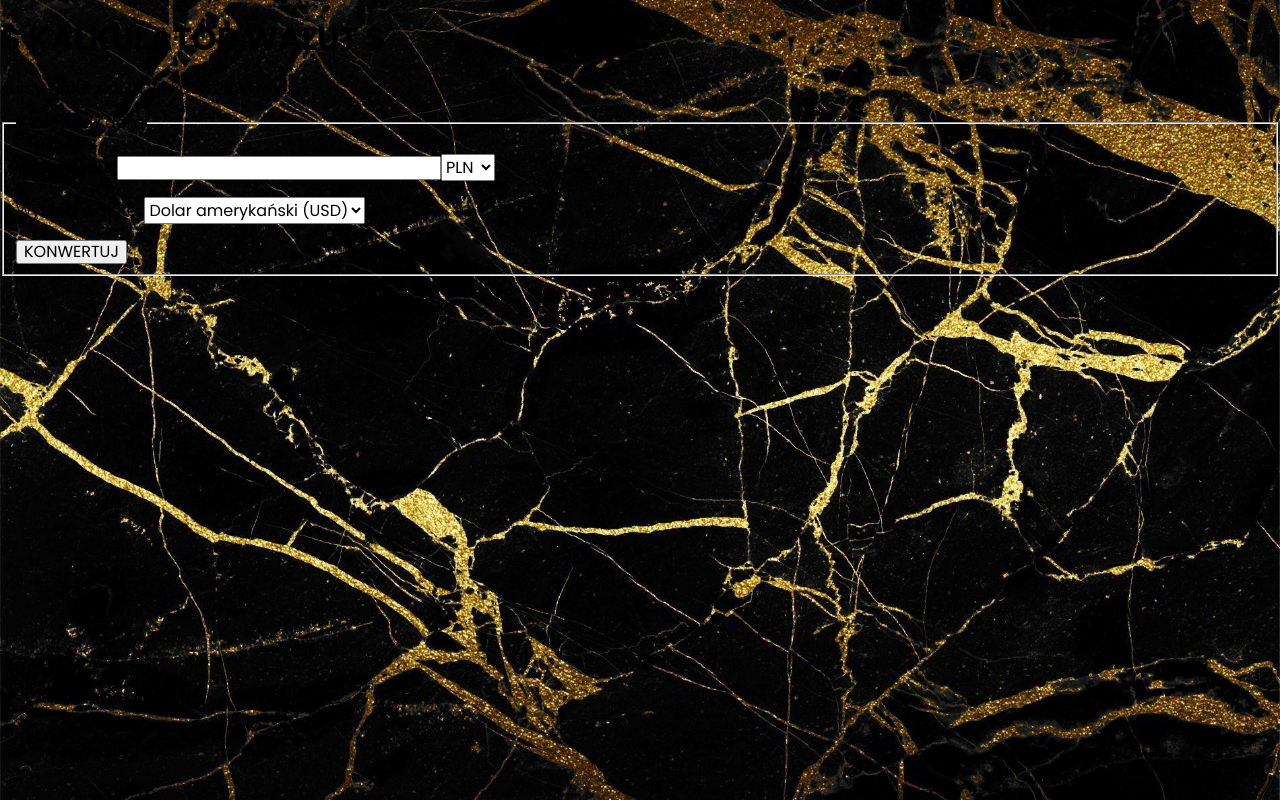
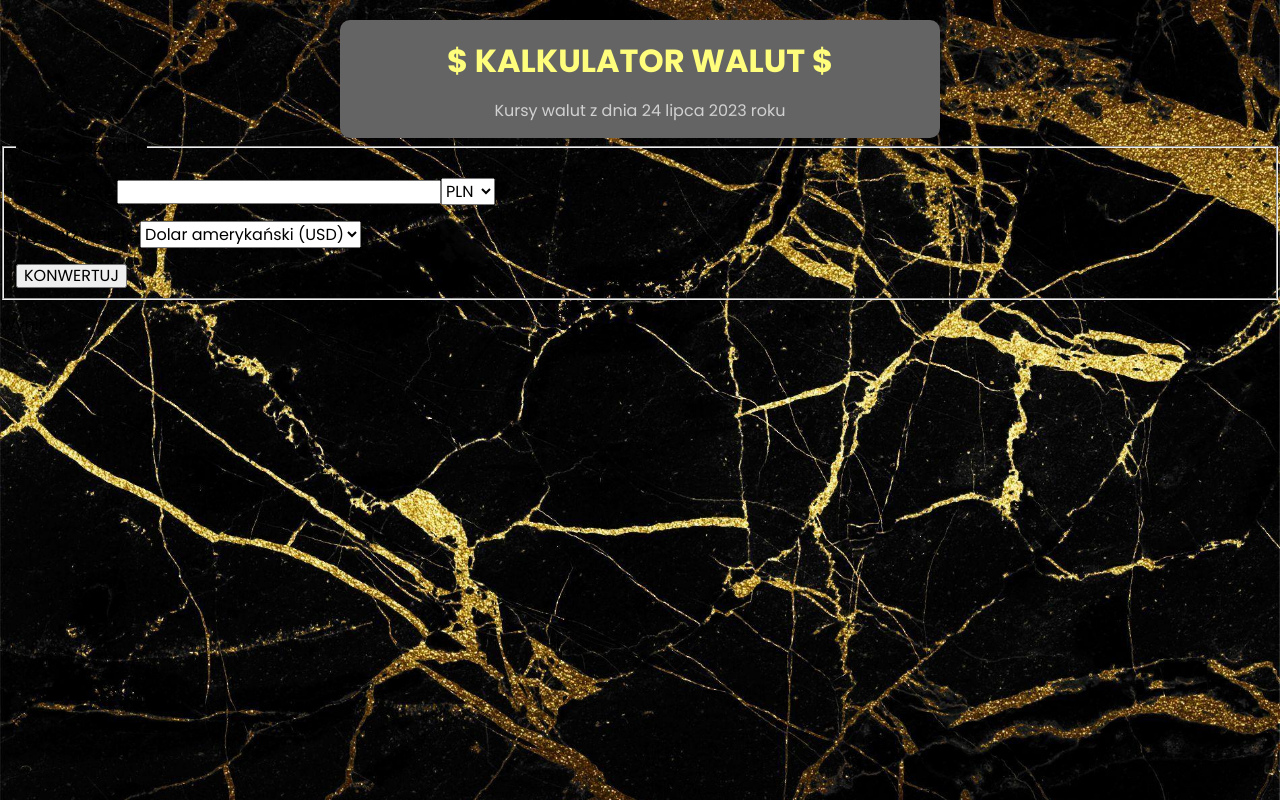
Before and after one commit to wojdaSoftware/currency-converter-react, a React (Create React App) app: page / in a window 1280 px wide. Built offline with nearby package versions, Linux system fonts and the light colour scheme.

Commit message:
moved header to a component with styling

```diff
--- a/src/App.js
+++ b/src/App.js
@@ -1,10 +1,12 @@
+import Header from "./Header";
+
 function App() {
   return (
     <>
-      <header className="header">
-        <h1 className="header__title">$ KALKULATOR WALUT $</h1>
-        <p className="header__paragraph">Kursy walut z dnia 24 lipca 2023 roku</p>
-      </header>
+      <Header
+        title={"$ KALKULATOR WALUT $"}
+        subtitleText={"Kursy walut z dnia 24 lipca 2023 roku"}
+      />
       <main className="main">
         <form>
           <fieldset className="form__fieldset">
@@ -15,18 +17,18 @@ function App() {
                 <input type="number" name="amount" step="0.01" min="0.01" className="form__field"
                   required />
               </label>
-              <select name="currency-input" className="form__field form__field--secondary">
-                <option selected>PLN</option>
+              <select name="currency-input" className="form__field form__field--secondary" defaultValue={"PLN"}>
+                <option>PLN</option>
                 <option>USD</option>
                 <option>EUR</option>
               </select>
             </p>
             <p>
               <label>
-                <span className="form__labelText">Wybierz walutę:</span> <select name="currency-output"
-                  className="form__field">
+                <span className="form__labelText">Wybierz walutę:</span>
+                <select name="currency-output" className="form__field" defaultValue={"USD"}>
                   <option value="PLN">Złoty (PLN)</option>
-                  <option value="USD" selected>Dolar amerykański (USD)</option>
+                  <option value="USD">Dolar amerykański (USD)</option>
                   <option value="EUR">Euro (EUR)</option>
                 </select>
               </label>
--- /dev/null
+++ b/src/Header/index.js
@@ -0,0 +1,10 @@
+import './style.css';
+
+const Header = ({title, subtitleText}) => (
+    <header className="header">
+        <h1 className="header__title">{title}</h1>
+        <p className="header__paragraph">{subtitleText}</p>
+    </header>
+);
+
+export default Header;
--- /dev/null
+++ b/src/Header/style.css
@@ -0,0 +1,14 @@
+.header {
+    margin: auto;
+    max-width: 600px;
+    text-align: center;
+    background-color: #646464;
+    color: #fffd7c;
+    border-radius: 10px;
+    border: 2px solid #646464;
+    margin-top: 20px;
+}
+
+.header__paragraph {
+    color: #d1d1d1;
+}
```
